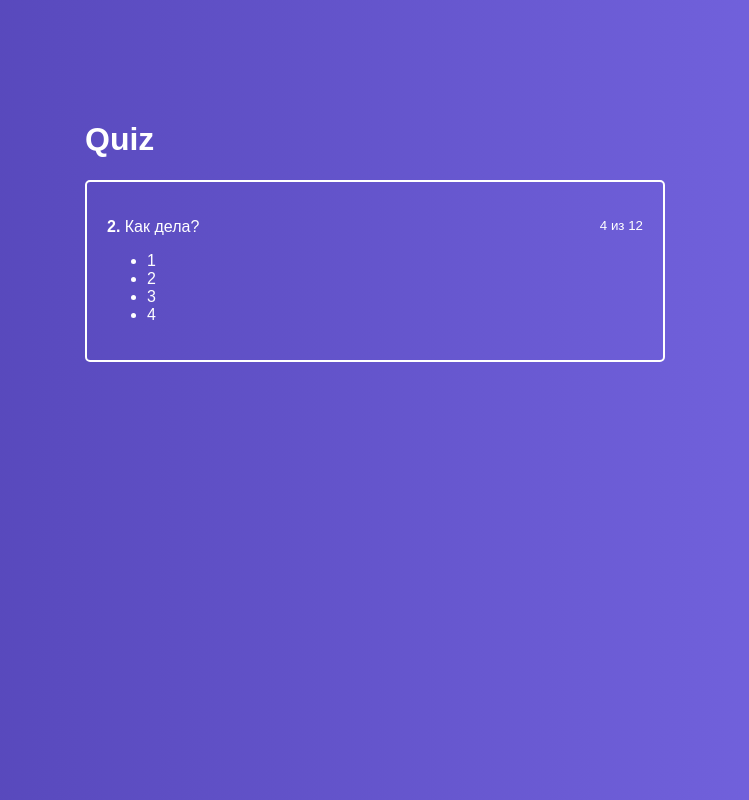
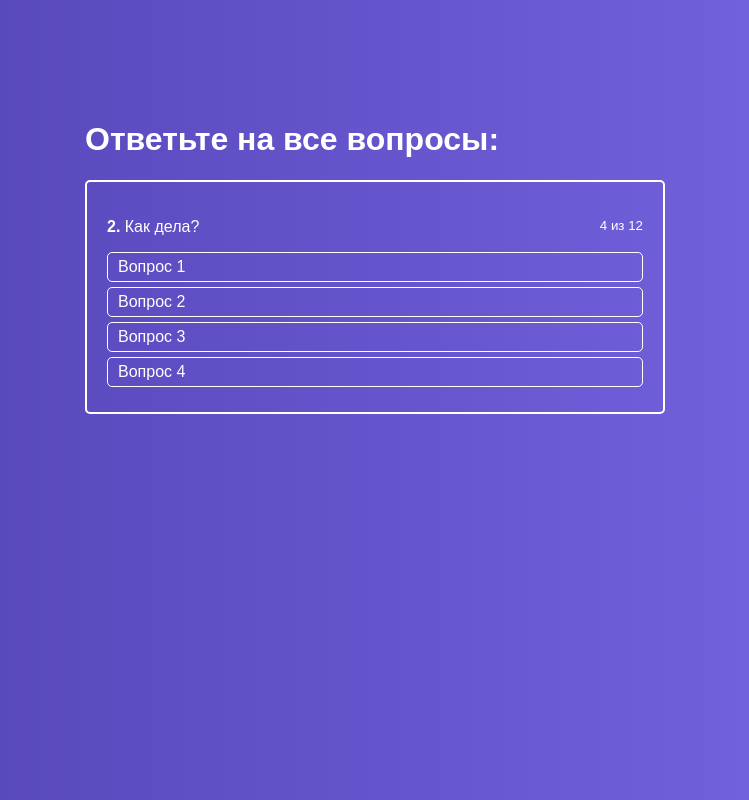
Before and after one commit to YuriAnisimov27/React.Practice, a React app: page / in a window 1280 px wide. Shown: the whole page, without its empty margins (265-1014 px from the left). Built offline with nearby package versions, Linux system fonts and the light colour scheme.

Commit message:
feat: add AnswersList, AnswerItem

```diff
--- a/src/components/ActiveQuiz/ActiveQuiz.js
+++ b/src/components/ActiveQuiz/ActiveQuiz.js
@@ -1,5 +1,6 @@
 import React from 'react'
 import classes from'./ActiveQuiz.css'
+import AnswersList from "./AnswersList/AnswersList";
 
 const ActiveQuiz = props => (
   <div className={classes.ActiveQuiz}>
@@ -11,12 +12,7 @@
       <small>4 из 12</small>
     </p>
 
-    <ul>
-      <li>1</li>
-      <li>2</li>
-      <li>3</li>
-      <li>4</li>
-    </ul>
+    <AnswersList answers={props.answers} />
   </div>
 )
 
--- /dev/null
+++ b/src/components/ActiveQuiz/AnswersList/AnswerItem/AnswerItem.css
@@ -0,0 +1,12 @@
+.AnswerItem {
+    border: 1px solid #fff;
+    border-radius: 5px;
+    padding: 5px 10px;
+    margin-bottom: 5px;
+    cursor: pointer;
+}
+
+.AnswerItem:hover {
+    background: rgba(255, 255, 255, .2);
+    transition: background .3s ease-in-out;
+}
--- /dev/null
+++ b/src/components/ActiveQuiz/AnswersList/AnswerItem/AnswerItem.js
@@ -0,0 +1,12 @@
+import React from 'react'
+import classes from'./AnswerItem.css'
+
+const AnswerItem = props => {
+  return (
+    <li className={classes.AnswerItem}>
+      {props.answer.text}
+    </li>
+  )
+}
+
+export default AnswerItem;
--- /dev/null
+++ b/src/components/ActiveQuiz/AnswersList/AnswersList.css
@@ -0,0 +1,5 @@
+.AnswersList {
+    list-style: none;
+    margin: 0;
+    padding: 0;
+}
--- /dev/null
+++ b/src/components/ActiveQuiz/AnswersList/AnswersList.js
@@ -0,0 +1,17 @@
+import React from 'react'
+import classes from'./AnswersList.css'
+import AnswerItem from "./AnswerItem/AnswerItem";
+
+const AnswersList = props => (
+  <ul className={classes.AnswersList}>
+    {props.answers.map((answer, index) => {
+      return (
+        <AnswerItem
+          key={index}
+          answer={answer} />
+      )
+    })}
+  </ul>
+)
+
+export default AnswersList;
--- a/src/containers/Quiz/Quiz.js
+++ b/src/containers/Quiz/Quiz.js
@@ -4,15 +4,24 @@
 
 class Quiz extends Component {
   state = {
-    quiz: []
+    quiz: [
+      {
+        answers: [
+          {text: 'Вопрос 1'},
+          {text: 'Вопрос 2'},
+          {text: 'Вопрос 3'},
+          {text: 'Вопрос 4'}
+        ]
+      }
+    ]
   }
 
   render() {
     return (
       <div className={classes.Quiz}>
         <div className={classes.QuizWrapper}>
-          <h1>Quiz</h1>
-          <ActiveQuiz />
+          <h1>Ответьте на все вопросы:</h1>
+          <ActiveQuiz answers={this.state.quiz[0].answers} />
         </div>
       </div>
     );
```
